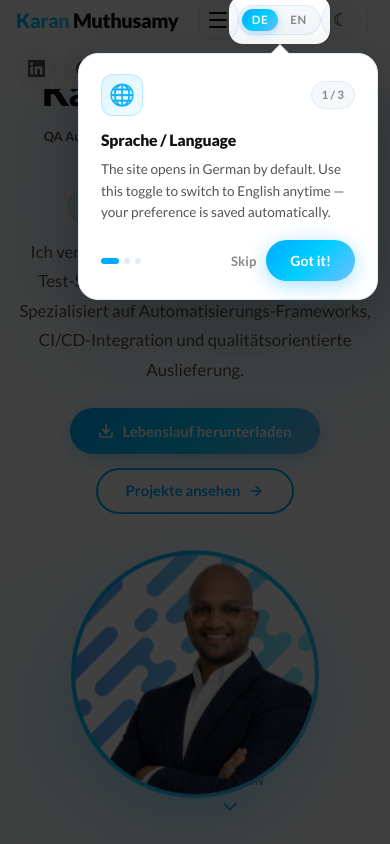
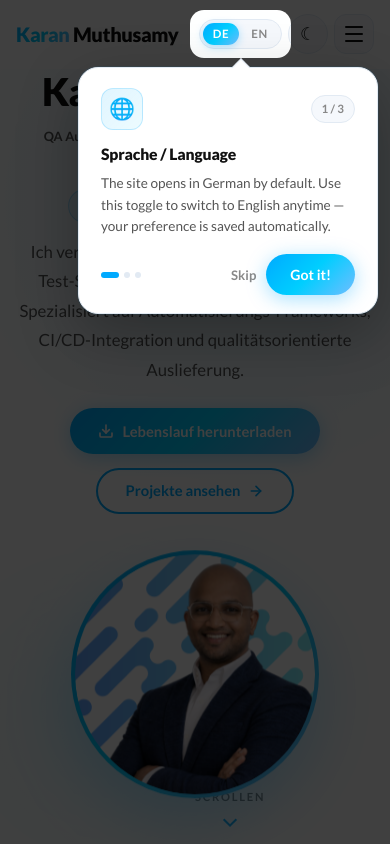
Before and after one commit to mgkaran/mgkaran.github.io, a plain HTML site: page index.html in a window 390 px wide. Shown: the top 844 px of the page. Drawn offline with Linux system fonts and the light colour scheme.

Commit message:
Fix mobile nav single-row, menu btn right, hide social, center scroll, about image below text

```diff
--- a/css/style.css
+++ b/css/style.css
@@ -2614,7 +2614,13 @@ body.dark-theme .soon-badge {
     gap: 40px;
   }
 
+  /* Content first, image below on mobile/tablet */
+  .about-content {
+    order: 1;
+  }
+
   .about-img-wrap {
+    order: 2;
     justify-content: center;
   }
 
@@ -2676,30 +2682,24 @@ body.dark-theme .soon-badge {
    RESPONSIVE — MOBILE
    ============================================================ */
 @media (max-width: 600px) {
-  /* Two-row navbar: logo + menu btn on row 1, all icons on row 2 */
-  .nav-container {
-    flex-wrap: wrap;
-    height: auto;
-    padding: 10px 0;
-    row-gap: 8px;
-  }
-
-  .nav-logo {
-    flex: 1;
-  }
-
+  /* Single-row navbar — social + divider hidden, menu btn stays rightmost */
+  .nav-social,
+  .nav-divider {
+    display: none;
+  }
+
+  /* Ensure nav-actions is a normal flex row (resets any contents/order tricks) */
   .nav-actions {
-    display: contents; /* children become direct flex items of nav-container */
-  }
-
-  .nav-logo      { order: 1; }
-  .nav-menu-wrap { order: 2; }
-
-  /* Row 2 — preferences + social: centered below logo */
-  .lang-toggle   { order: 10; }
-  .theme-toggle  { order: 11; }
-  .nav-divider   { order: 12; display: flex; }
-  .nav-social    { order: 13; display: flex; }
+    display: flex;
+    gap: 6px;
+  }
+
+  /* Scroll indicator — explicit re-centering */
+  .hero-scroll {
+    left: 50%;
+    transform: translateX(-50%);
+    bottom: 20px;
+  }
 
   .section {
     padding: 56px 0;
```
